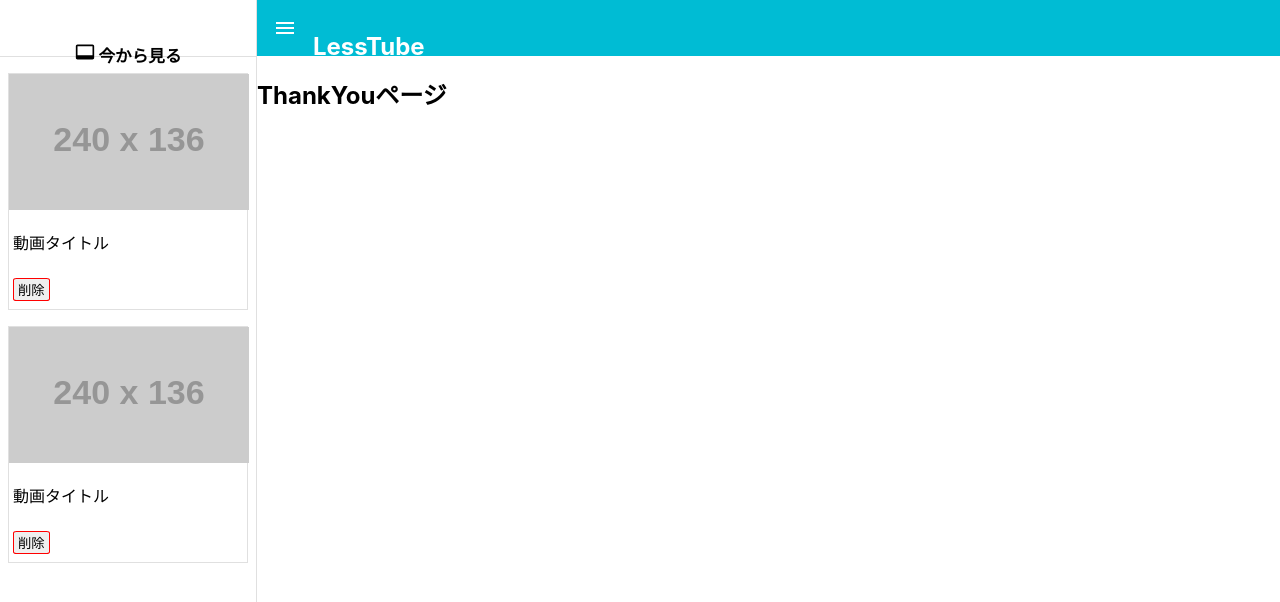
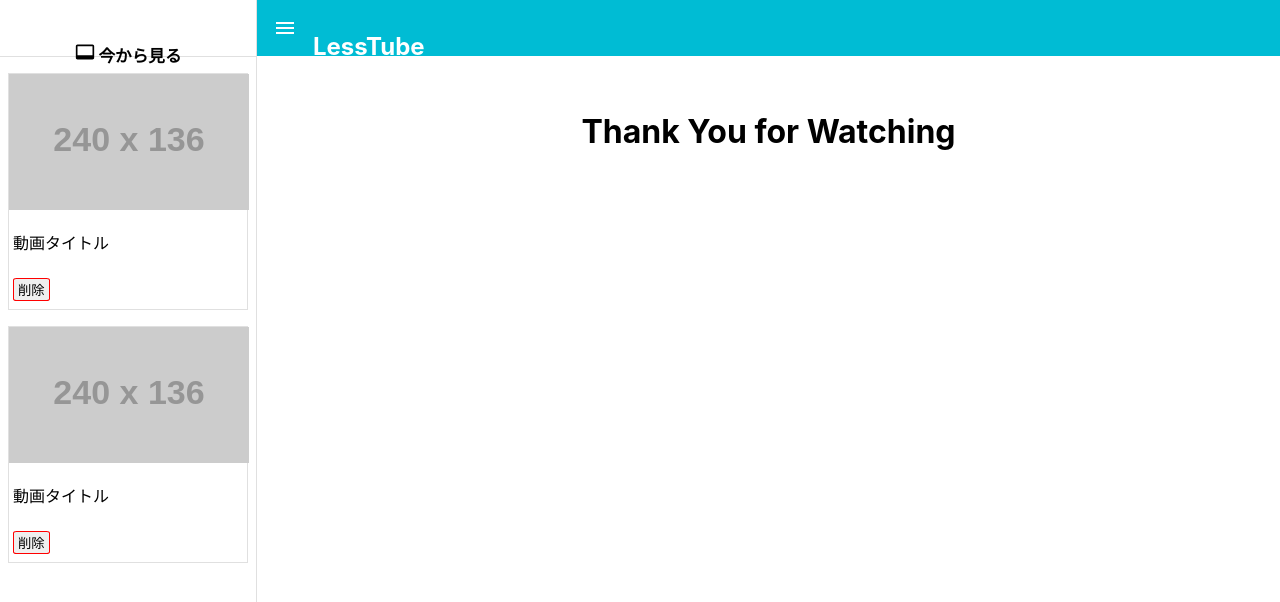
Before and after one commit to minguu42/js-lesstube, a React (Create React App) app: page /thank in a window 1280 px wide. Shown: the top 602 px of the page. Built offline with nearby package versions, Linux system fonts and the light colour scheme.

Commit message:
ThankYouPageコンポーネントの作成

```diff
--- a/src/App.js
+++ b/src/App.js
@@ -7,6 +7,7 @@ import SearchForm from "./components/SearchForm";
 import VideoFlame from "./components/VideoFlame";
 
 import './App.css';
+import ThankYouPage from "./components/ThankYouPage";
 
 const App = () => {
     return (
@@ -23,7 +24,7 @@ const App = () => {
                         <VideoFlame/>
                     </Route>
                     <Route path="/thank">
-                        <h2>ThankYouページ</h2>
+                        <ThankYouPage/>
                     </Route>
                     <Redirect push to="/"/>
                 </Switch>
--- /dev/null
+++ b/src/components/ThankYouPage.css
@@ -0,0 +1,8 @@
+.thank-you-page {
+    height: calc(100vh - 56px);
+}
+
+.thank-you-page__heading {
+    margin-top: 56px;
+    text-align: center;
+}
--- /dev/null
+++ b/src/components/ThankYouPage.js
@@ -0,0 +1,11 @@
+import './ThankYouPage.css';
+
+const ThankYouPage = () => {
+    return (
+        <div className="thank-you-page">
+            <h1 className="thank-you-page__heading">Thank You for Watching</h1>
+        </div>
+    );
+};
+
+export default ThankYouPage;
```
